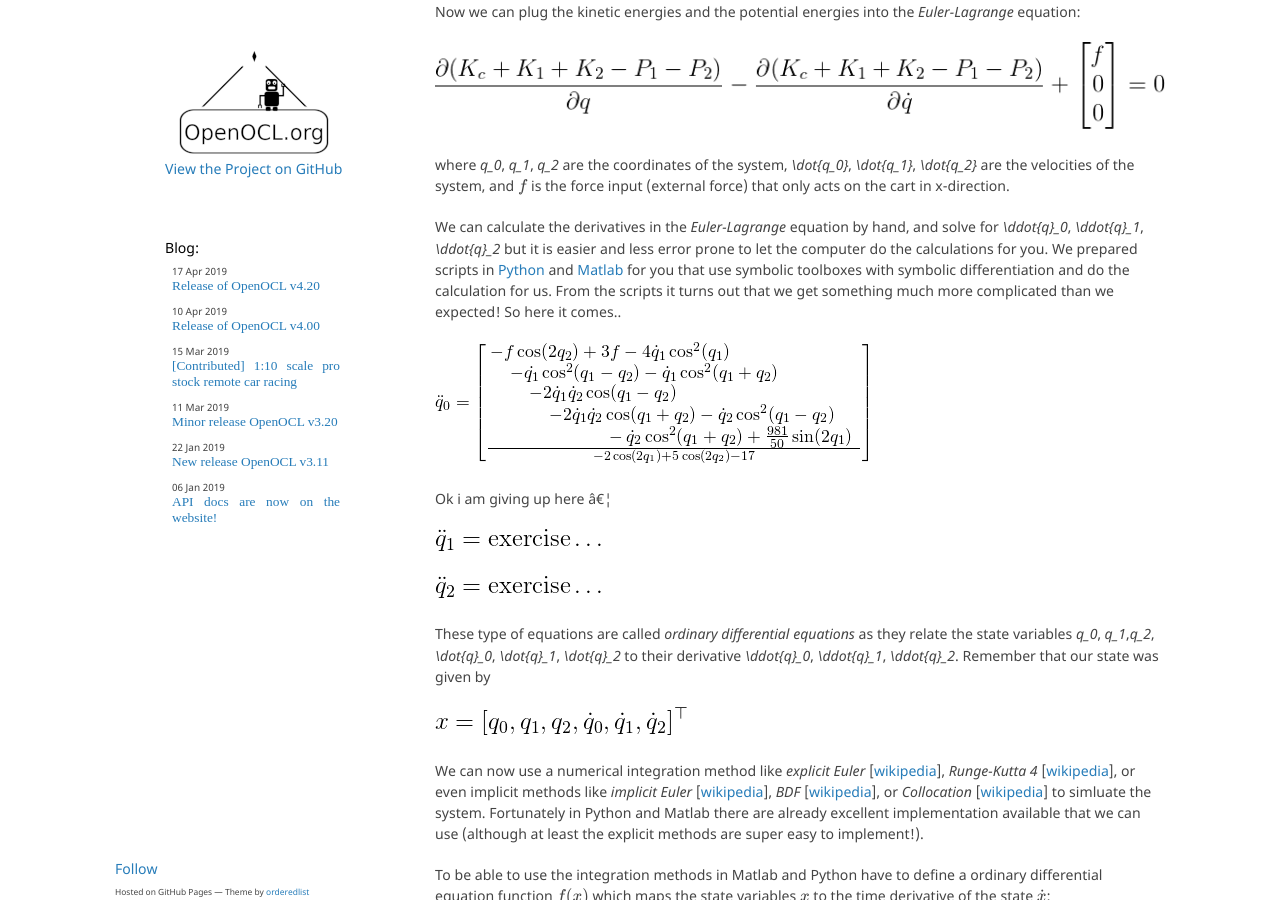
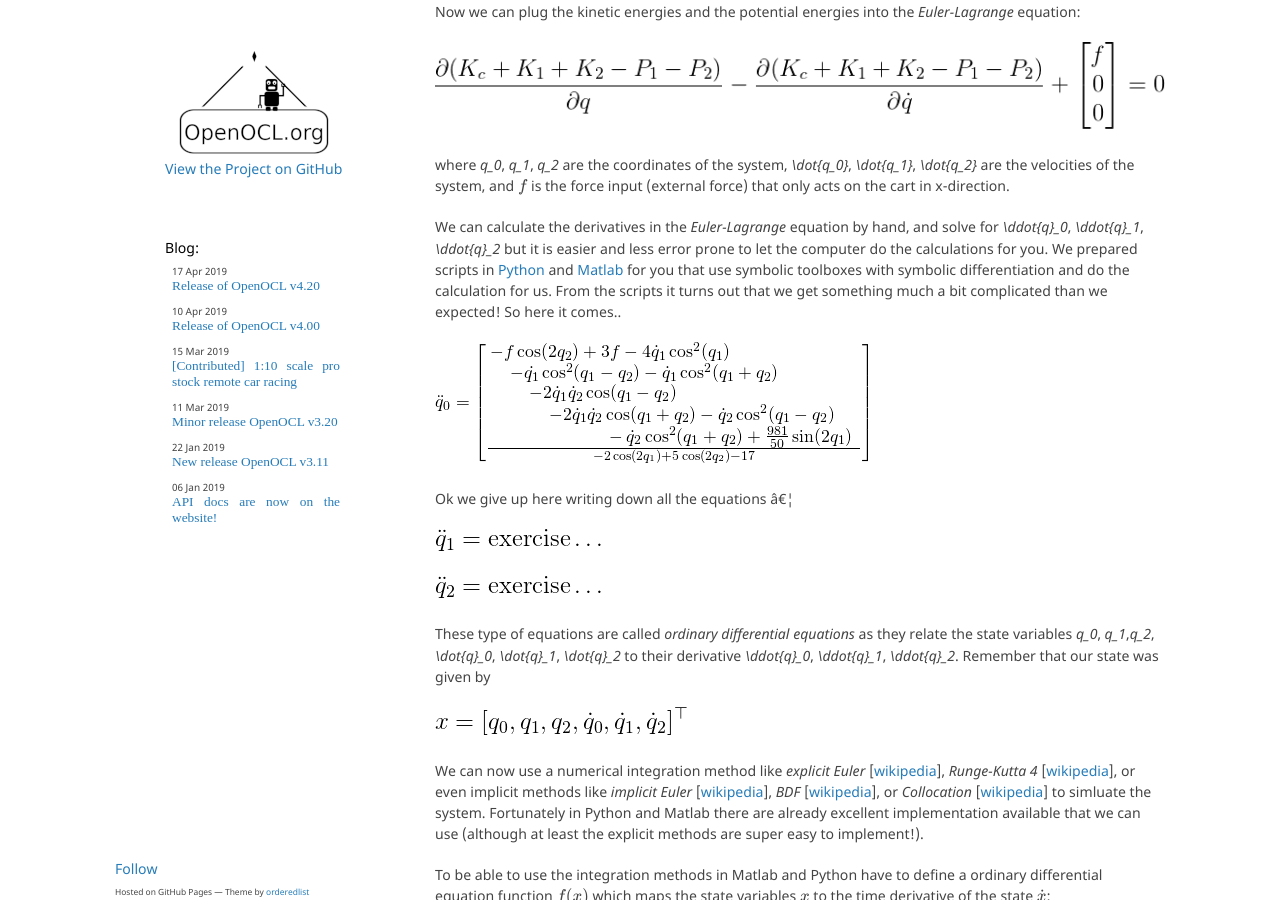
Before and after one commit to OpenOCL/openocl.github.io, a Jekyll site: the page built from _posts/2019-04-21-tutorial-01-modeling-double-cartpole.md, in a window 1280 px wide and 900 px high, scrolled down 5382 px. Built offline with Jekyll 4.4.1, drawn with Linux system fonts in a browser that asks for light colours; some web fonts are replaced; formulas are drawn with MathJax 3; a script that is not in the unit is left out; comment, search, counter and statistics services are not loaded.

Commit message:
Update 2019-04-21-tutorial-01-modeling-double-cartpole.md

```diff
--- a/_posts/2019-04-21-tutorial-01-modeling-double-cartpole.md
+++ b/_posts/2019-04-21-tutorial-01-modeling-double-cartpole.md
@@ -126,11 +126,11 @@ Now we can plug the kinetic energies and the potential energies into the *Euler-
 
 where *q_0*, *q_1*, *q_2* are the coordinates of the system, *\dot{q_0}*, *\dot{q_1}*, *\dot{q_2}* are the velocities of the system, and $f$ is the force input (external force) that only acts on the cart in x-direction.
 
-We can calculate the derivatives in the *Euler-Lagrange* equation by hand, and solve for *\ddot{q}_0*, *\ddot{q}_1*, *\ddot{q}_2* but it is easier and less error prone to let the computer do the calculations for you. We prepared scripts in [Python](https://github.com/jkoendev/double-pendulum-on-cart/blob/master/python/dpc_lagrange.py) and [Matlab](https://github.com/jkoendev/double-pendulum-on-cart/blob/master/matlab/simplified/dpc_simple_lagrange.m) for you that use symbolic toolboxes with symbolic differentiation and do the calculation for us. From the scripts it turns out that we get something much more complicated than we expected! So here it comes..
+We can calculate the derivatives in the *Euler-Lagrange* equation by hand, and solve for *\ddot{q}_0*, *\ddot{q}_1*, *\ddot{q}_2* but it is easier and less error prone to let the computer do the calculations for you. We prepared scripts in [Python](https://github.com/jkoendev/double-pendulum-on-cart/blob/master/python/dpc_lagrange.py) and [Matlab](https://github.com/jkoendev/double-pendulum-on-cart/blob/master/matlab/simplified/dpc_simple_lagrange.m) for you that use symbolic toolboxes with symbolic differentiation and do the calculation for us. From the scripts it turns out that we get something much a bit complicated than we expected! So here it comes..
 
 ![Equation for the cart acceleration](/assets/posts/tut01/qddot_0@2x.png)
 
-Ok i am giving up here ...
+Ok we give up here writing down all the equations ...
 
 ![Equation for the angular acceleration of the first pole](/assets/posts/tut01/qddot_1@2x.gif)
 
```
